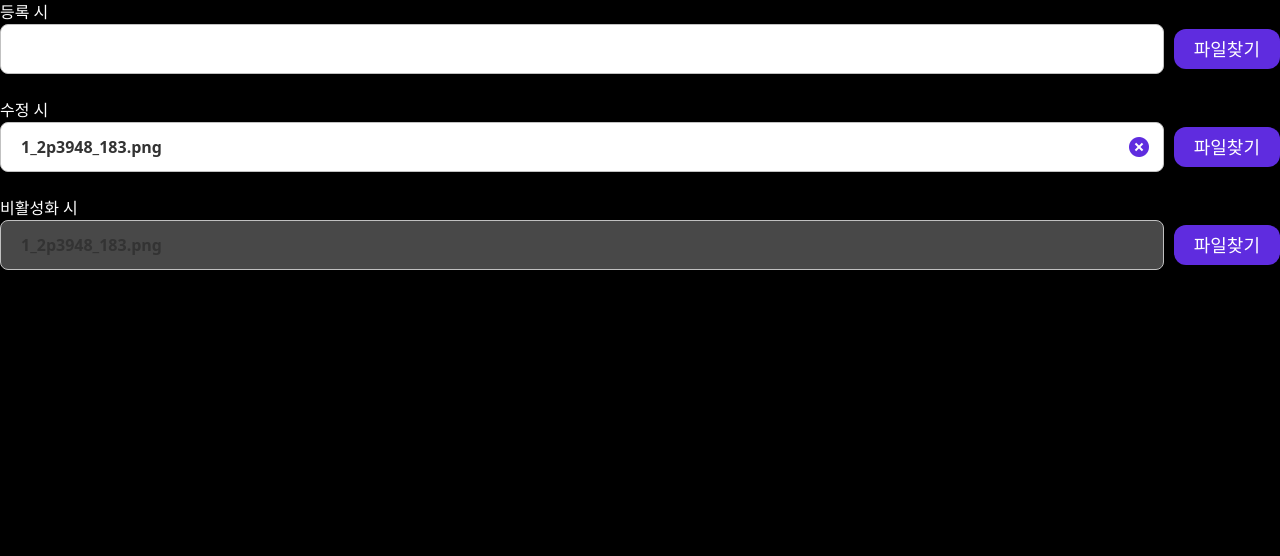
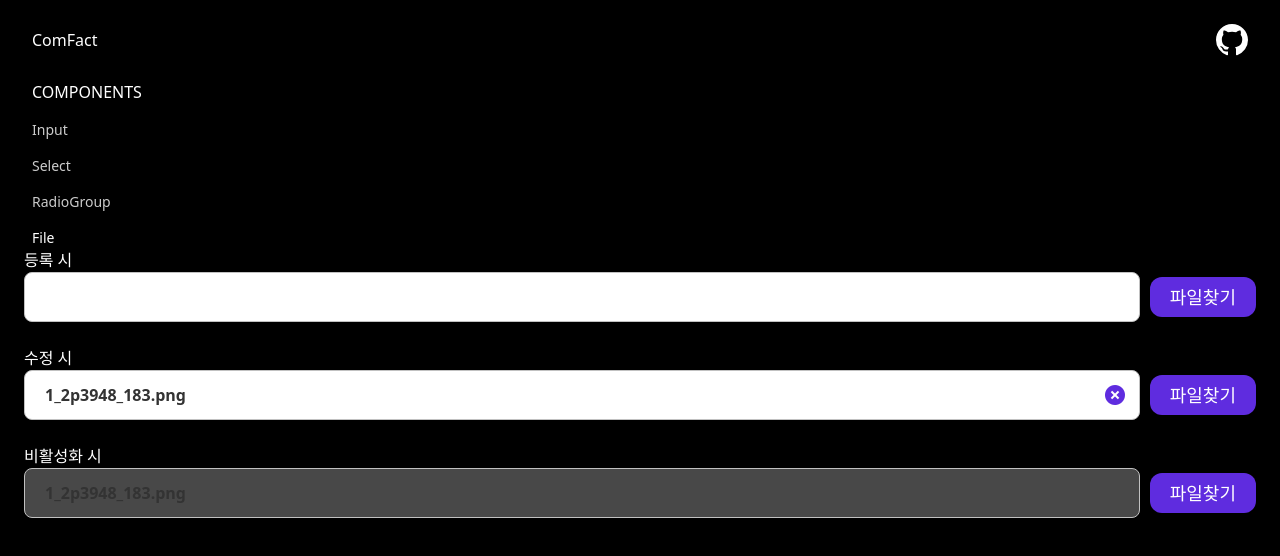
Before and after one commit to ChoJeongWoo/Component-Factory, a React (Vite) app: page /file in a window 1280 px wide. Shown: the top 556 px of the page. Built offline with nearby package versions, Linux system fonts and the light colour scheme.

Commit message:
feat: 상세 화면 1차

```diff
--- a/src/App.tsx
+++ b/src/App.tsx
@@ -1,17 +1,8 @@
-import Header from "@/shared/components/Header";
 import Main from "@/pages/Main";
 
 function App() {
   return (
-    <div className="relative">
-      <Header />
-
-      {/* <div className="mx-auto flex max-w-7xl items-center justify-between py-6 text-sm">
-        <div className="rounded-full bg-white/15 py-1 px-2 font-light ">
-          v.0.0.1
-        </div>
-      </div> */}
-
+    <>
       <Main />
 
       <div
@@ -22,13 +13,9 @@ function App() {
           <div className="flex-1 border-x border-white/[7.5%]"></div>
           <div className="hidden flex-1 border-x border-white/[7.5%] sm:block"></div>
           <div className="hidden flex-1 border-x border-white/[7.5%] lg:block"></div>
-
-          {/* <div className="flex-1 border-x border-white"></div>
-          <div className="hidden flex-1 border-x border-white sm:block"></div>
-          <div className="hidden flex-1 border-x border-white lg:block"></div> */}
         </div>
       </div>
-    </div>
+    </>
   );
 }
 
--- a/src/pages/Main.tsx
+++ b/src/pages/Main.tsx
@@ -1,7 +1,7 @@
+import React from "react";
 import { Link } from "react-router-dom";
+
 import { ROUTER_LINKS } from "@/router/list-routes";
-
-import React from "react";
 
 const Card = () => {
   return (
@@ -31,7 +31,6 @@ const Main = () => {
         <div className="pointer-events-none absolute -inset-x-4 grid h-full grid-cols-1 gap-y-6 sm:-inset-x-6 sm:grid-cols-2 lg:grid-cols-3">
           {ROUTER_LINKS.map((link) => (
             <div className="relative h-64 sm:block lg:block" key={link.path}>
-              {/* <div className="absolute inset-x-0 -inset-y-[calc(0.5rem+1px)] border-y border-white text-white"></div> */}
               <div className="absolute inset-x-0 -inset-y-[calc(0.5rem+1px)] border-y border-white/[7.5%]  text-white"></div>
             </div>
           ))}
--- a/src/router/Router.tsx
+++ b/src/router/Router.tsx
@@ -2,19 +2,33 @@ import React, { Suspense } from "react";
 import { createBrowserRouter, RouterProvider } from "react-router-dom";
 
 const App = React.lazy(() => import("@/App"));
+// const Select = React.lazy(() => import("@/pages/Select"));
+
 const Input = React.lazy(() => import("@/shared/components/Input"));
-const Select = React.lazy(() => import("@/pages/Select"));
 const RadioGroup = React.lazy(() => import("@/shared/components/RadioGroup"));
 const File = React.lazy(() => import("@/shared/components/File"));
+
+import Layout from "@/shared/layout/Layout";
+import DetailLayout from "@/shared/layout/DetailLayout";
 
 const router = createBrowserRouter([
   {
     path: "/",
+    element: <Layout />,
+    children: [
+      {
+        path: "/",
         element: <App />,
       },
+    ],
+  },
   {
-    path: "/select",
-    element: <Select />,
+    path: "/",
+    element: <DetailLayout />,
+    children: [
+      {
+        path: "select",
+        // element: <Select />,
       },
       {
         path: "/input",
@@ -117,6 +131,8 @@ const router = createBrowserRouter([
           </div>
         ),
       },
+    ],
+  },
 ]);
 
 const Routes = () => {
--- a/src/router/list-routes.ts
+++ b/src/router/list-routes.ts
@@ -1,6 +1,5 @@
 import React from "react";
 
-import Test from "@/shared/components/card/Test";
 import Input from "@/shared/components/Input";
 import Select from "@/shared/components/Select";
 import RadioGroup from "@/shared/components/RadioGroup";
@@ -14,9 +13,13 @@ export interface RouterLink {
 }
 
 export const ROUTER_LINKS: RouterLink[] = [
-  { name: "home", path: "/", title: "Home", component: Test },
   { name: "input", path: "/input", title: "Input", component: Input },
   { name: "select", path: "/select", title: "Select", component: Select },
-  { name: "radioGroup", path: "/radioGroup", title: "RadioGroup", component: RadioGroup },
+  {
+    name: "radioGroup",
+    path: "/radioGroup",
+    title: "RadioGroup",
+    component: RadioGroup,
+  },
   { name: "file", path: "/file", title: "File", component: File },
 ];
--- a/src/shared/components/Header.tsx
+++ b/src/shared/components/Header.tsx
@@ -2,9 +2,9 @@ import { Link } from "react-router-dom";
 
 const Header = () => {
   return (
-    <header className="relative px-4 sm:px-6">
+    <header className="relative">
       <div className="flex items-center justify-between mx-auto max-w-7xl px-2 py-6">
-        <div>ComFact</div>
+        <Link to="/">ComFact</Link>
         <Link to="https://github.com/signup">
           <svg
             height="32"
--- /dev/null
+++ b/src/shared/components/Snb.tsx
@@ -0,0 +1,32 @@
+import { Link, useLocation } from "react-router-dom";
+
+import { ROUTER_LINKS } from "@/router/list-routes";
+import { useEffect, useState } from "react";
+
+const Snb: React.FC = () => {
+  const location = useLocation();
+  const [pathname, setPathname] = useState("");
+
+  useEffect(() => {
+    setPathname(location.pathname);
+  }, [location.pathname]);
+
+  return (
+    <div className="mx-auto max-w-7xl flex flex-col gap-4 px-2">
+      <span>COMPONENTS</span>
+
+      {ROUTER_LINKS.map((link) => (
+        <Link
+          className="pointer-events-auto group block whitespace-nowrap py-2 px-6 text-white/80 transition-colors duration-200 hover:text-white lg:py-0 lg:px-0 lg:text-sm data-[active=true]:text-white"
+          data-active={pathname === link.path}
+          to={link.path}
+          key={link.path}
+        >
+          {link.title}
+        </Link>
+      ))}
+    </div>
+  );
+};
+
+export default Snb;
--- /dev/null
+++ b/src/shared/layout/DetailLayout.tsx
@@ -0,0 +1,16 @@
+import { Outlet } from "react-router-dom";
+
+import Header from "@/shared/components/Header";
+import Snb from "@/shared/components/Snb";
+
+function DetailLayout() {
+  return (
+    <div className="relative px-4 sm:px-6">
+      <Header />
+      <Snb />
+      <Outlet />
+    </div>
+  );
+}
+
+export default DetailLayout;
--- /dev/null
+++ b/src/shared/layout/Layout.tsx
@@ -0,0 +1,17 @@
+import { Outlet } from "react-router-dom";
+
+import Header from "@/shared/components/Header";
+
+function Layout() {
+  return (
+    <div className="relative px-4 sm:px-6">
+      <Header />
+      <Outlet />
+      <footer className="flex justify-center items-center h-5 absolute bottom-0 w-full">
+        Foooter 영역
+      </footer>
+    </div>
+  );
+}
+
+export default Layout;
```
Also changed, not shown: src/index.css (+4 -4 lines). Lines whose indentation alone changed are shown as unchanged.
